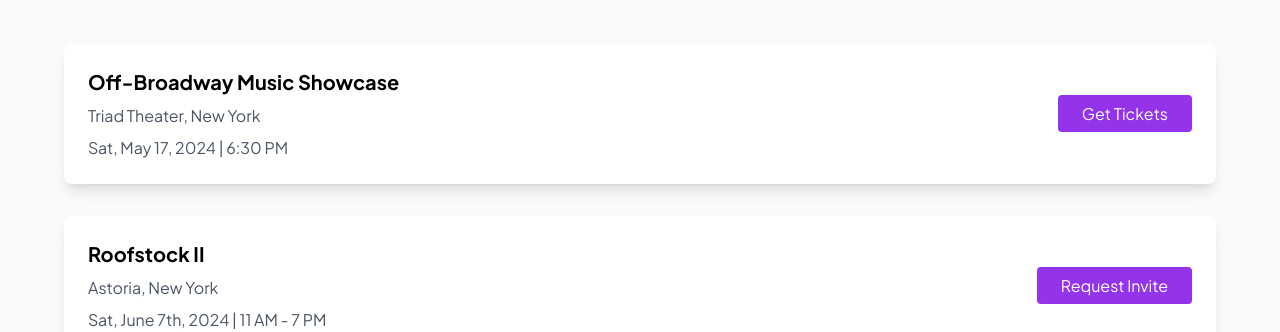
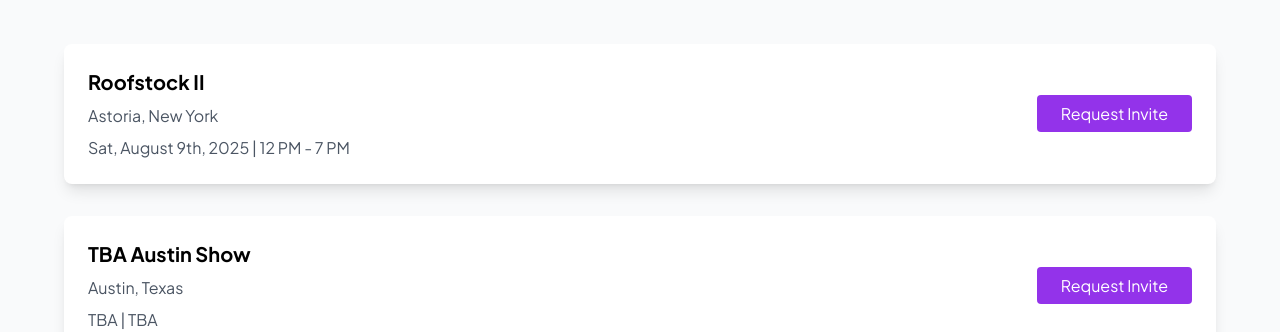
Before and after one commit to wciii/Annabxlle, a plain HTML site: page shows.html in a window 1280 px wide. Shown: the part 620-952 px from the top of the page. Drawn offline with nearby package versions, Linux system fonts and the light colour scheme.

Commit message:
update website, lowered size of pictures, etc.

```diff
--- a/shows.html
+++ b/shows.html
@@ -54,7 +54,7 @@
                     <h1 class="text-5xl font-bold mb-4">Shows</h1>
                     <p class="text-xl mb-6">Upcoming and past performances</p>
                     <div class="flex justify-center md:justify-start space-x-4">
-                        <a href="https://www.instagram.com/itsannabellemusic/" target="_blank" rel="noopener" class="text-2xl hover:text-gray-300" aria-label="Instagram">
+                        <a href="https://www.instagram.com/itsannabxlle/" target="_blank" rel="noopener" class="text-2xl hover:text-gray-300" aria-label="Instagram">
                             <i class="fab fa-instagram"></i>
                         </a>
                         <a href="https://www.tiktok.com/@itsannabellemusic" target="_blank" rel="noopener" class="text-2xl hover:text-gray-300" aria-label="TikTok">
@@ -86,32 +86,9 @@
                     <div class="p-6">
                         <div class="flex flex-col md:flex-row justify-between items-start md:items-center">
                             <div>
-                                <h3 class="text-xl font-bold mb-2">Off-Broadway Music Showcase</h3>
-                                <p class="text-gray-600 mb-2">Triad Theater, New York</p>
-                                <p class="text-gray-600">Sat, May 17, 2024 | 6:30 PM</p>
-                            </div>
-                            <div class="mt-4 md:mt-0">
-                                <a href="https://www.instantseats.com/index.cfm?fuseaction=home.event&eventID=7D22E5FE-EA0B-0BFE-576C3DB619A0AE2B"
-                                   target="_blank"
-                                   rel="noopener"
-                                   class="bg-purple-600 text-white py-2 px-6 rounded hover:bg-purple-700 transition">
-                                    Get Tickets
-                                </a>
-                            </div>
-                        </div>
-                    </div>
-                </div>
-            </div>
-
-            <!-- Upcoming Show 2 -->
-            <div class="max-w-6xl mx-auto">
-                <div class="show-card bg-white rounded-lg shadow-lg overflow-hidden mb-8">
-                    <div class="p-6">
-                        <div class="flex flex-col md:flex-row justify-between items-start md:items-center">
-                            <div>
                                 <h3 class="text-xl font-bold mb-2">Roofstock II</h3>
                                 <p class="text-gray-600 mb-2">Astoria, New York</p>
-                                <p class="text-gray-600">Sat, June 7th, 2024 | 11 AM - 7 PM</p>
+                                <p class="text-gray-600">Sat, August 9th, 2025 | 12 PM - 7 PM</p>
                             </div>
                             <div class="mt-4 md:mt-0">
                                 <a href="https://www.itsannabellemusic.com/contact"
@@ -126,7 +103,7 @@
                 </div>
             </div>
 
-            <!-- Upcoming Show 3 -->
+            <!-- Upcoming Show 2 -->
             <div class="max-w-6xl mx-auto">
                 <div class="show-card bg-white rounded-lg shadow-lg overflow-hidden">
                     <div class="p-6">
```
Also changed, not shown: band.html (+1 -1 lines), contact.html (+1 -1 lines), index.html (+5 -4 lines), 3 other files.
